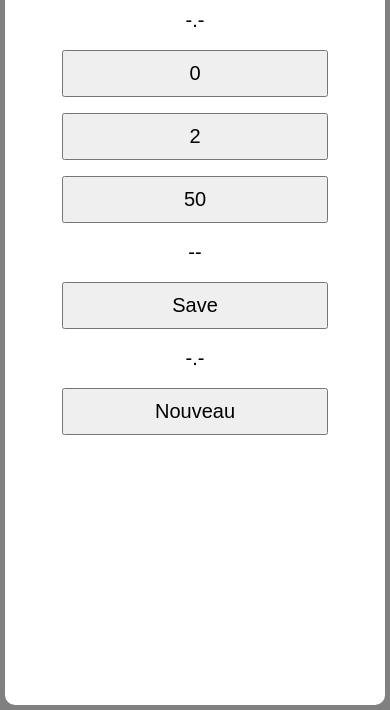
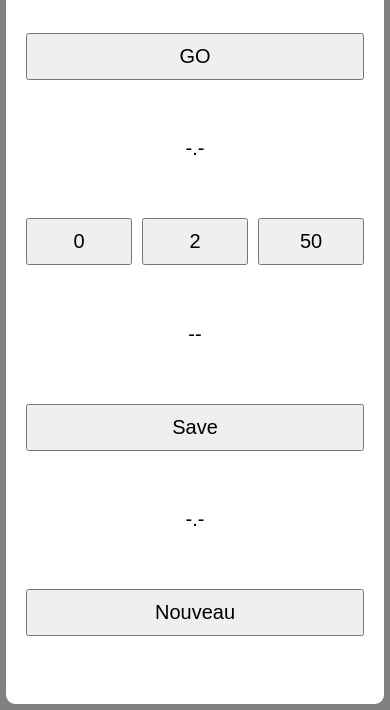
Before and after one commit to devloben/chronocanoe, a plain HTML site: page index.html in a window 390 px wide. Shown: the part 134-844 px from the top of the page. Drawn offline with Linux system fonts and the light colour scheme.

Commit message:
Modification du responsive

```diff
--- a/styles.css
+++ b/styles.css
@@ -12,17 +12,20 @@ body {
    font-family: Arial, sans-serif;
    text-align: center;
    background: gray;
+   min-width: 25rem;
 }
 
 .container {
+   display: flex;
+   flex-direction: column;
+   justify-content: space-evenly;
    margin: 0rem auto;
-   padding-top: 2rem;
+   padding: 2rem;
    max-width: 50rem;
    height: 100vh;
    background: white;
-   border: .5rem solid gray;
+   border: .6rem solid gray;
    border-radius: 1.5rem;
-
 }
 
 .timer {
@@ -32,11 +35,15 @@ body {
 button {
    font-size: 2rem;
    padding: 1rem 2rem;
-   margin: .8rem;
-   width: 70%;
+   width: 100%;
 }
 
 .saved-time, .penalty-display, .total-display{
    font-size: 2rem;
    margin: 1rem;
 }
+
+.penalties {
+   display: flex;
+   gap:1rem
+}
```
